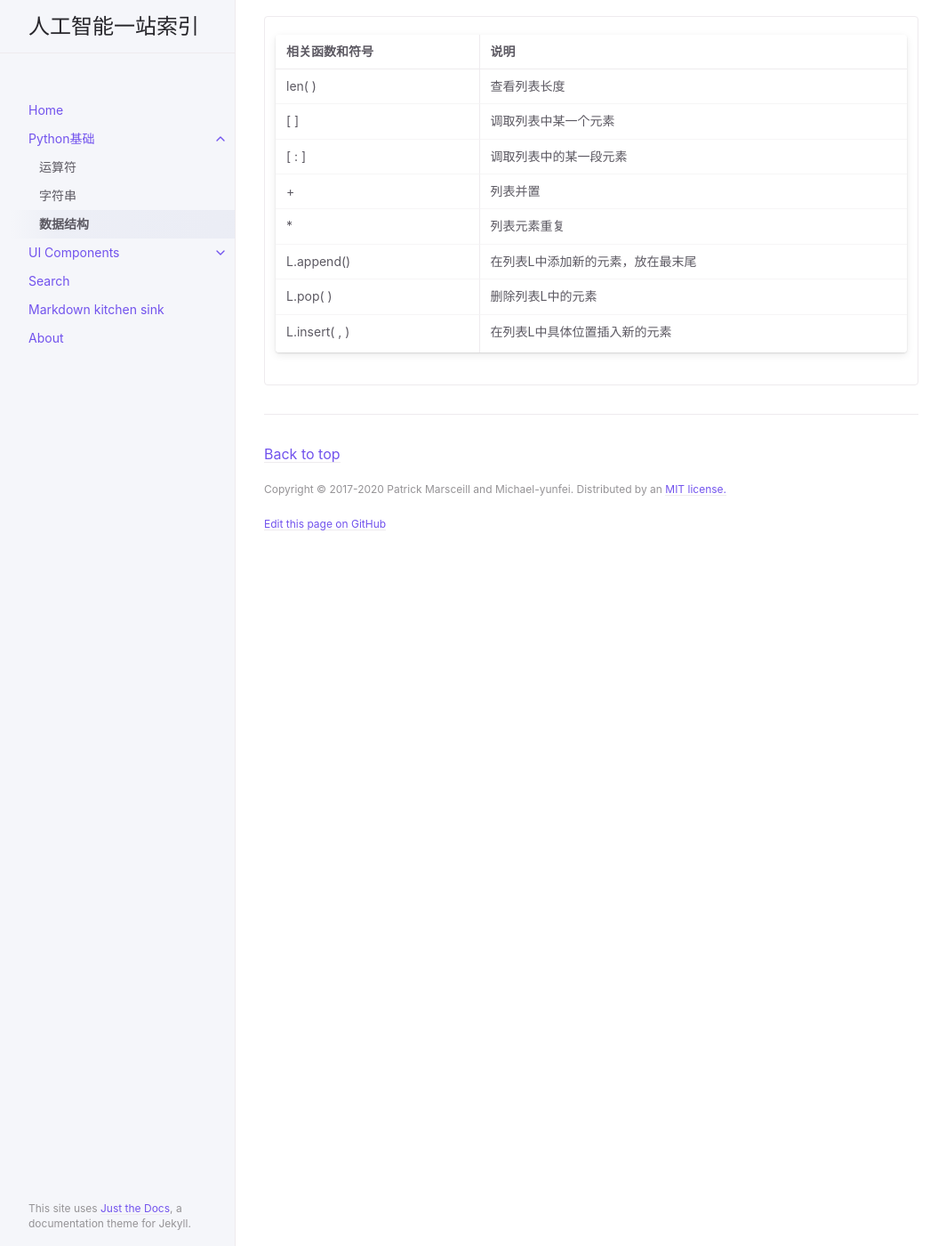
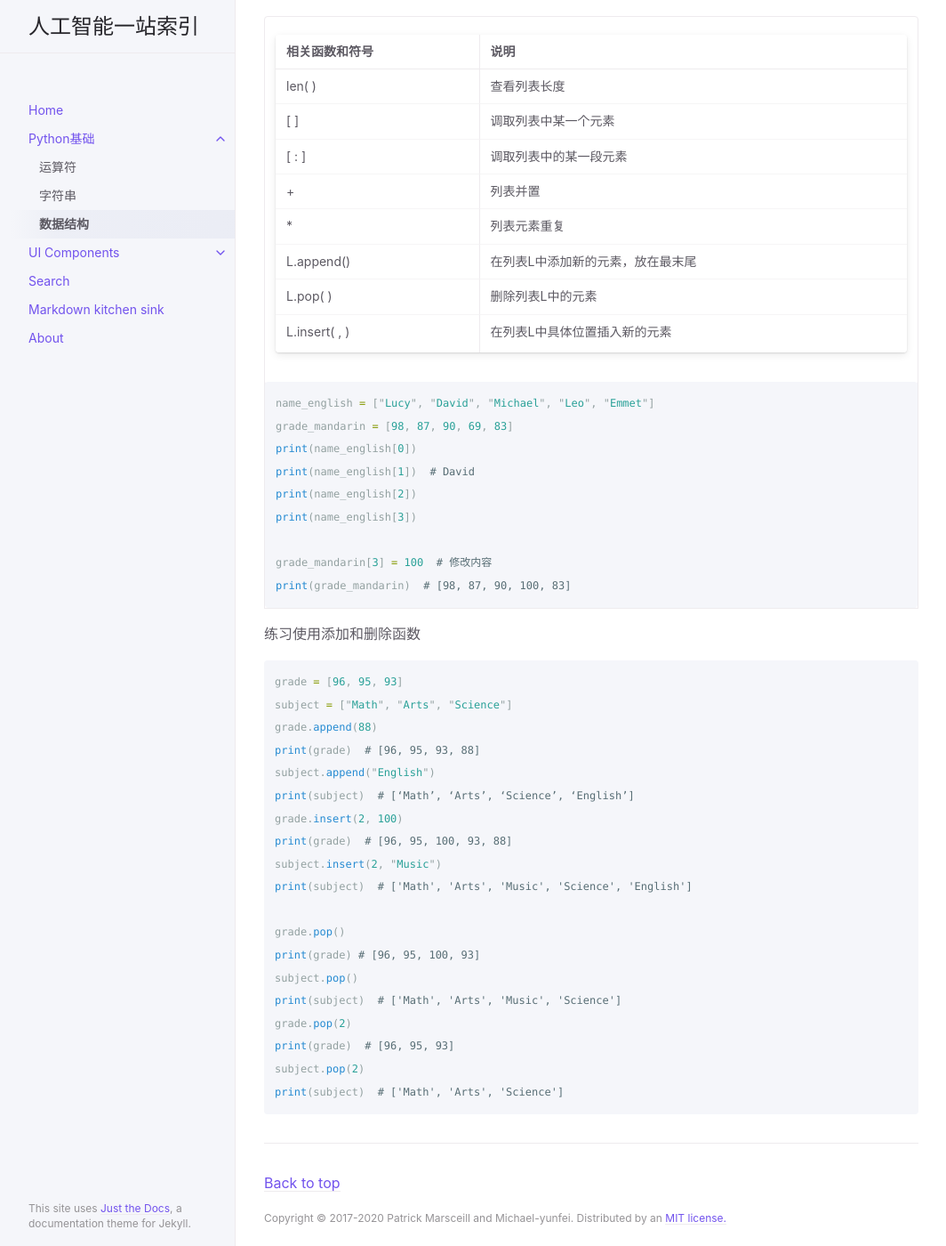
Before and after one commit to Michael-yunfei/avwebv2, a Jekyll site: the page built from docs/IntroPython/datastructure.md, in a window 1280 px wide and 1400 px high, scrolled down 990 px. Shown: the whole window at 89% size, without its empty margins (107-1171 px from the left). Built offline with Jekyll 4.4.1, drawn with Linux system fonts in a browser that asks for light colours.

Commit message:
add code for list

````diff
--- a/docs/IntroPython/datastructure.md
+++ b/docs/IntroPython/datastructure.md
@@ -50,3 +50,39 @@ print(len(L1))  # 4
 
 
 </div>
+
+```python
+name_english = ["Lucy", "David", "Michael", "Leo", "Emmet"]
+grade_mandarin = [98, 87, 90, 69, 83]
+print(name_english[0])
+print(name_english[1])  # David
+print(name_english[2])
+print(name_english[3])
+
+grade_mandarin[3] = 100  # 修改内容
+print(grade_mandarin)  # [98, 87, 90, 100, 83]
+```
+
+练习使用添加和删除函数
+
+```python
+grade = [96, 95, 93]
+subject = ["Math", "Arts", "Science"]
+grade.append(88)
+print(grade)  # [96, 95, 93, 88]
+subject.append("English")
+print(subject)  # [‘Math’, ‘Arts’, ‘Science’, ‘English’]
+grade.insert(2, 100)
+print(grade)  # [96, 95, 100, 93, 88]
+subject.insert(2, "Music")
+print(subject)  # ['Math', 'Arts', 'Music', 'Science', 'English']
+
+grade.pop()
+print(grade) # [96, 95, 100, 93]
+subject.pop()
+print(subject)  # ['Math', 'Arts', 'Music', 'Science']
+grade.pop(2)
+print(grade)  # [96, 95, 93]
+subject.pop(2)
+print(subject)  # ['Math', 'Arts', 'Science']
+```
````
